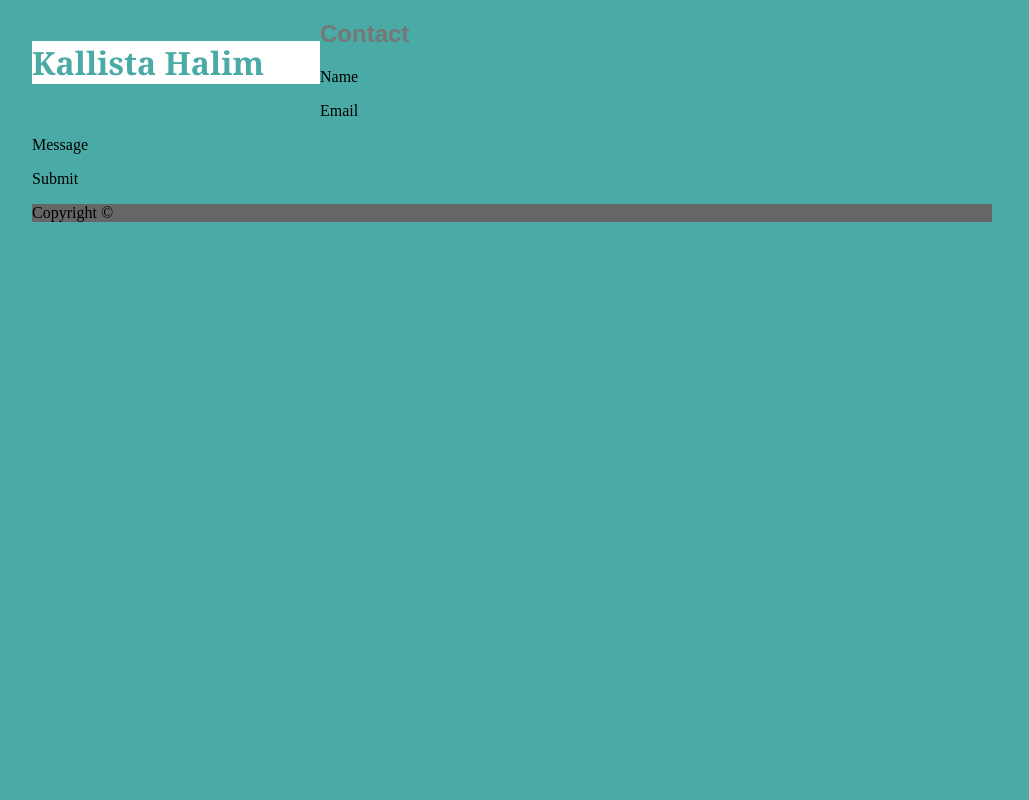
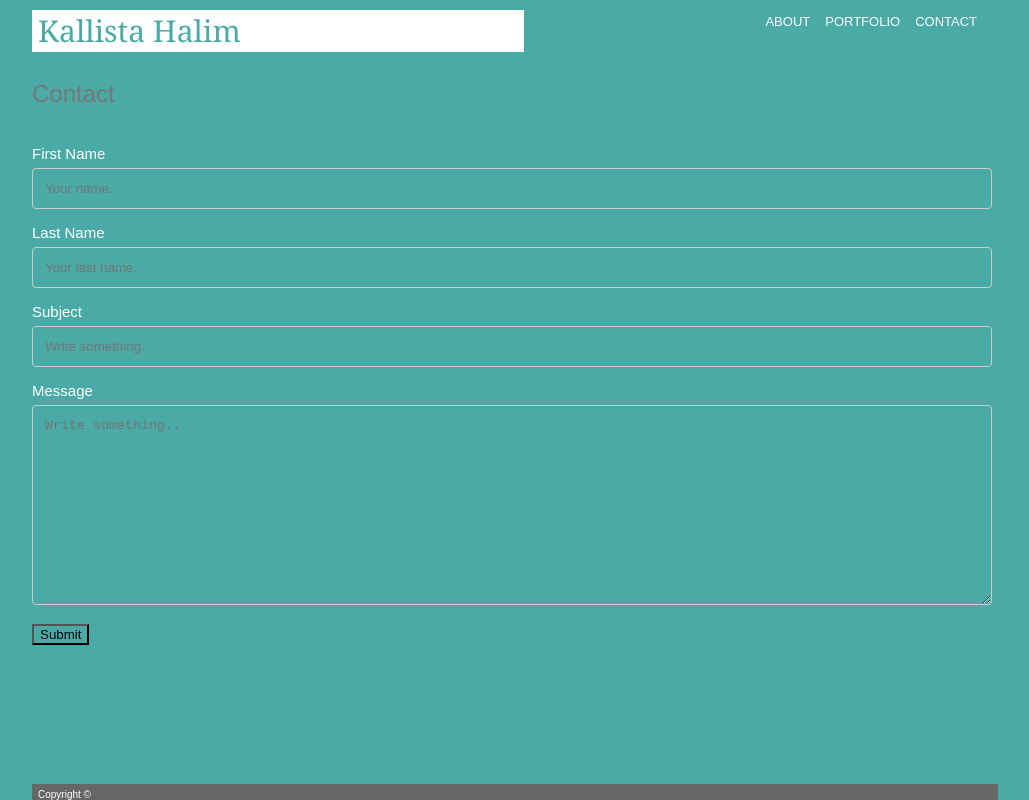
Before and after one commit to kallistahalim/Basic-Portfolio, a plain HTML site: page contact.html in a window 1280 px wide. Shown: the whole page, without its empty margins (128-1157 px from the left). Drawn offline with Linux system fonts and the light colour scheme.

Commit message:
second attempt

```diff
--- a/assets/css/style.css
+++ b/assets/css/style.css
@@ -1,23 +1,34 @@
 * {
     background-color: #4aaaa5;
 }
+
+ul {
+    float: right;
+    line-height: 32px;
+    display: inline-block;
+  }
+
+ ul li {
+    float: left;
+    margin-right: 15px;
+    font-family: ‘Montserrat’, sans-serif;
+    font-size: 13px;
+    text-transform: uppercase;
+    position: relative;
+    color: white;
+    margin-top: 6px;
+  }
 
 h1{
     color: #4aaaa5;
     background-color: #ffffff;
     border-color: #cccccc;
     font-family: 'Georgia', Times, Times New Roman, serif;
-    width: 30%;
-    float: left;
-}
-
-ul #heading{
-    display: block;
-    float : left;
-}
-
-p #heading{
-    float: right;
+    display: inline-block;
+    width: 50%;
+    padding : 6px;
+    font-size: 30px;
+    margin-top: 10px;
 }
 
 body{
@@ -25,16 +36,80 @@ body{
     margin :auto;
 }
 
+img{
+    float : left;
+    width : 250px;
+    margin-top : 20px;
+    margin-left : 2px;
+}
+
 h2{
     color:#777777;
     font-family:'Arial', 'Helvetica Neue', Helvetica, sans-serif;
+    margin-top: 30px;
+    margin-bottom : 15px;
+    font-size: 24px;
 }
 
 #footer{
     background-color:#666666;
+    position:absolute;
+    bottom:0;
+    width:960px;
+    height:10px;
+    text-align: left;
+    padding-left: 6px;
+    padding-top: 6px;
+    color: grey;
+    color : white;
+    font-size: 10px;
+    font-family: ‘Montserrat’, sans-serif;
+    margin-top: 20px;
+    border-radius:1px;
+}
+
+p #footer{
+    display: flex;
+    align-items: center;
+    justify-content: center;
 }
 
 #main-content{
     background-color: #ffffff;
     border-color: #dddddd;
 }
+
+a{
+    color: white;
+    text-decoration: none;
+}
+
+#text{
+    width : 70%;
+    float : right;
+    line-height: 50px;
+    color: white;
+    text-align: justify;
+    font-family: ‘Montserrat’, sans-serif;
+}
+
+input[type=text], textarea {
+    width: 100%;
+    padding: 12px;
+    border: 1px solid #ccc;
+    border-radius: 4px;
+    box-sizing: border-box;
+    margin-top: 6px;
+    margin-bottom: 16px;
+    resize: vertical;
+}
+
+label{
+    font-family: ‘Montserrat’, sans-serif;
+    color: white;
+    font-size: 15px;
+}
+
+#contact-me{
+    margin-top: 40px;
+}
--- a/contact.html
+++ b/contact.html
@@ -4,6 +4,7 @@
 <head>
   <meta charset="UTF-8">
   <title>Kallista Halim Portfolio</title>
+  <link rel="stylesheet" href="assets/css/reset.css">
   <link rel="stylesheet" type="text/css" href="assets/css/style.css">
 </head>
 
@@ -11,15 +12,37 @@
 <div>
     <header>
         <h1>Kallista Halim</h1>
+
+    <ul id="heading">
+        <li><a href="index.html">About</a></li>
+        <li><a href="portfolio.html">Portfolio</a></li>
+        <li><a href="contact.html">Contact</a></li>
+    </ul>
     </header>
 
     <h2>Contact</h2>
 </div>
 
-<p>Name</p>
-<p>Email</p>
-<p>Message</p>
-<p>Submit</p>
+<div id="contact-me">
+        <form action="messages.md" target="_blank">
+
+          <label for="fname">First Name</label>
+          <input type="text" id="fname" name="firstname" placeholder="Your name..">
+
+          <label for="lname">Last Name</label>
+          <input type="text" id="lname" name="lastname" placeholder="Your last name..">
+
+          <label for="subject">Subject</label>
+          <input type="text" id="subject" name="subject" placeholder="Write something.."></textarea>
+
+          <label for="message">Message</label>
+          <textarea id="message" name="message" placeholder="Write something.." style="height:200px"></textarea>
+
+
+          <input type="submit" value="Submit">
+
+    </form>
+</div>
 
 <div>
     <p id=footer>Copyright &copy;</p>
```
Also changed, not shown: index.html (+9 -7 lines), portfolio.html (+7 -0 lines), assets/images/kallista.jpeg (added), 2 other files.
